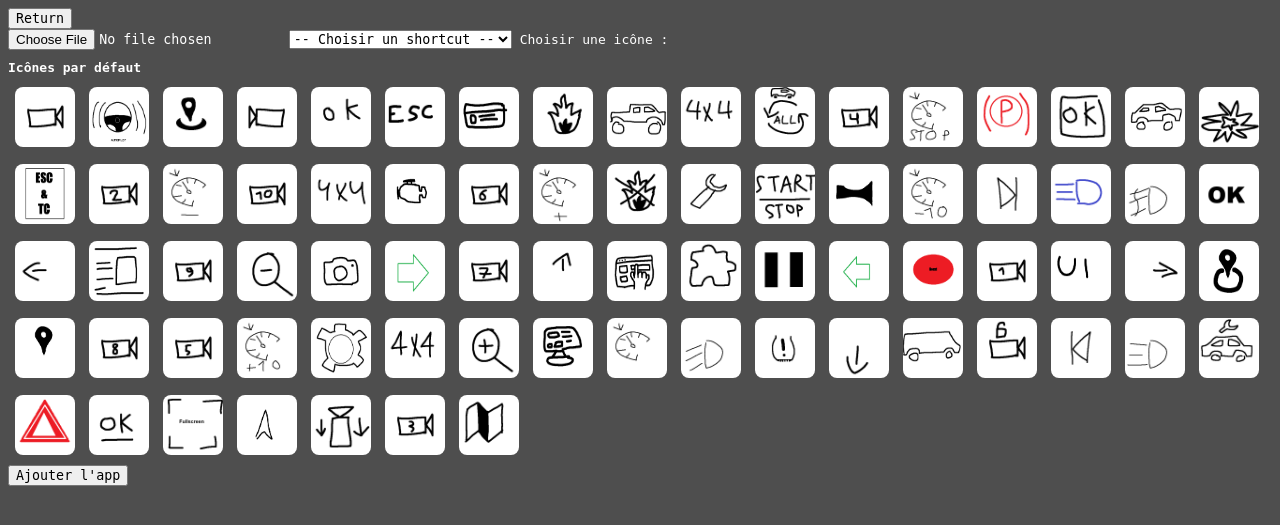
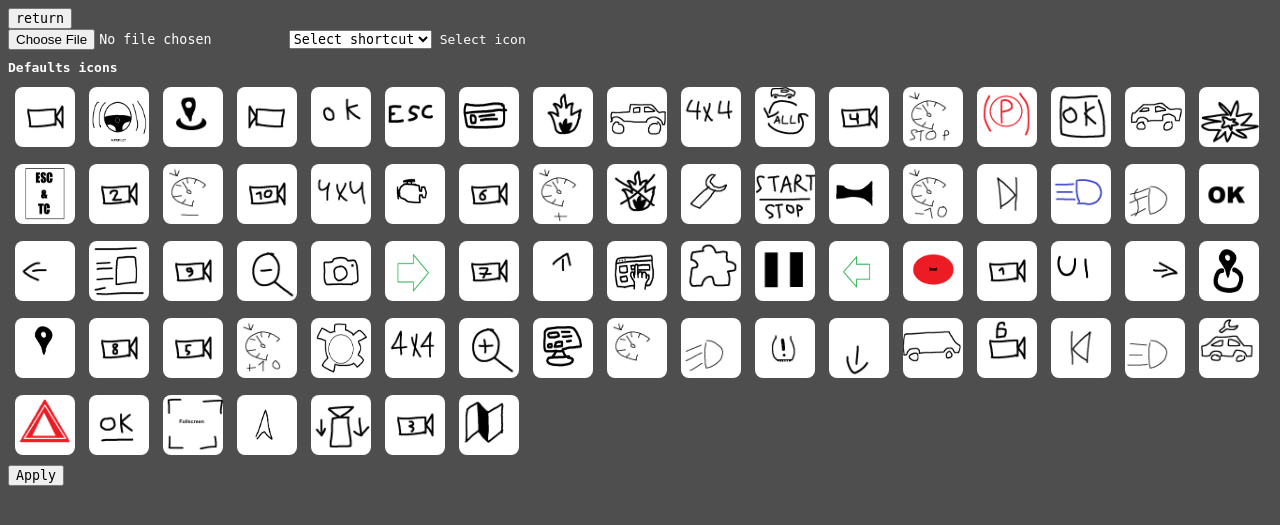
Before and after one commit to userpetitpain/DashNG, a Flask app: page /modifyicon in a window 1280 px wide. Shown: the top 525 px of the page. Run offline with Flask 3, Linux system fonts and the light colour scheme.

Commit message:
added translation

```diff
--- a/templates/control.html
+++ b/templates/control.html
@@ -47,6 +47,9 @@
       </div>
     </div>
     <script src="{{ url_for('static', filename='control.js') }}"></script>
-    <script src="{{ url_for('static', filename='lang.js')}}"></script>
+    <script
+      src="{{ url_for('static', filename='lang.js')}}"
+      type="module"
+    ></script>
   </body>
 </html>
--- a/templates/modifyicon.html
+++ b/templates/modifyicon.html
@@ -11,23 +11,30 @@
   </head>
 
   <body>
-    <button onclick="window.location.href = '/control_menu'">Return</button>
+    <button data-i18n="return" onclick="window.location.href = '/control_menu'">
+      Return
+    </button>
     <form id="uploadForm" enctype="multipart/form-data">
       <input type="file" name="icon" accept="image/*" />
 
       <select name="name" id="shortcutSelect" required>
-        <option value="">-- Choisir un shortcut --</option>
+        <option data-i18n="select-shortcut" value="">Select shortcut</option>
       </select>
 
-      <label>Choisir une icône :</label>
+      <label data-i18n="select-icon">Select icon</label>
       <div id="iconPicker"></div>
 
       <input type="hidden" id="iconSelectValue" name="iconSelect" />
 
-      <button type="submit">Ajouter l'app</button>
+      <button data-i18n="apply" class="submit">Apply</button>
     </form>
 
-    <script>
+    <script type="module">
+      import {
+        update_lang,
+        change_lang,
+      } from "{{ url_for('static', filename='lang.js')}}";
+
       async function loadShortcuts() {
         const res = await fetch("/settings/list_shortcuts");
         const data = await res.json();
@@ -82,8 +89,8 @@
           }
         };
 
-        await addIconGroup("/list_default_icons", "Icônes par défaut");
-        await addIconGroup("/list_icons", "Icônes uploadées");
+        await addIconGroup("/list_default_icons", "Defaults icons");
+        await addIconGroup("/list_icons", "Custom icons");
       }
 
       document.getElementById("uploadForm").onsubmit = async (e) => {
@@ -97,17 +104,19 @@
 
         const data = await res.json();
         if (data.status === "success") {
-          alert(
-            "Image uploadée ! Tu peux maintenant créer l'app avec cette icône."
-          );
+          alert("Icon updated");
           loadIcons();
         } else {
-          alert("Erreur : " + data.message);
+          alert("Error : " + data.message);
         }
       };
 
       loadShortcuts();
       loadIcons();
     </script>
+    <script
+      src="{{ url_for('static', filename='lang.js')}}"
+      type="module"
+    ></script>
   </body>
 </html>
```
Also changed, not shown: templates/control_menu.html (+6 -6 lines).
